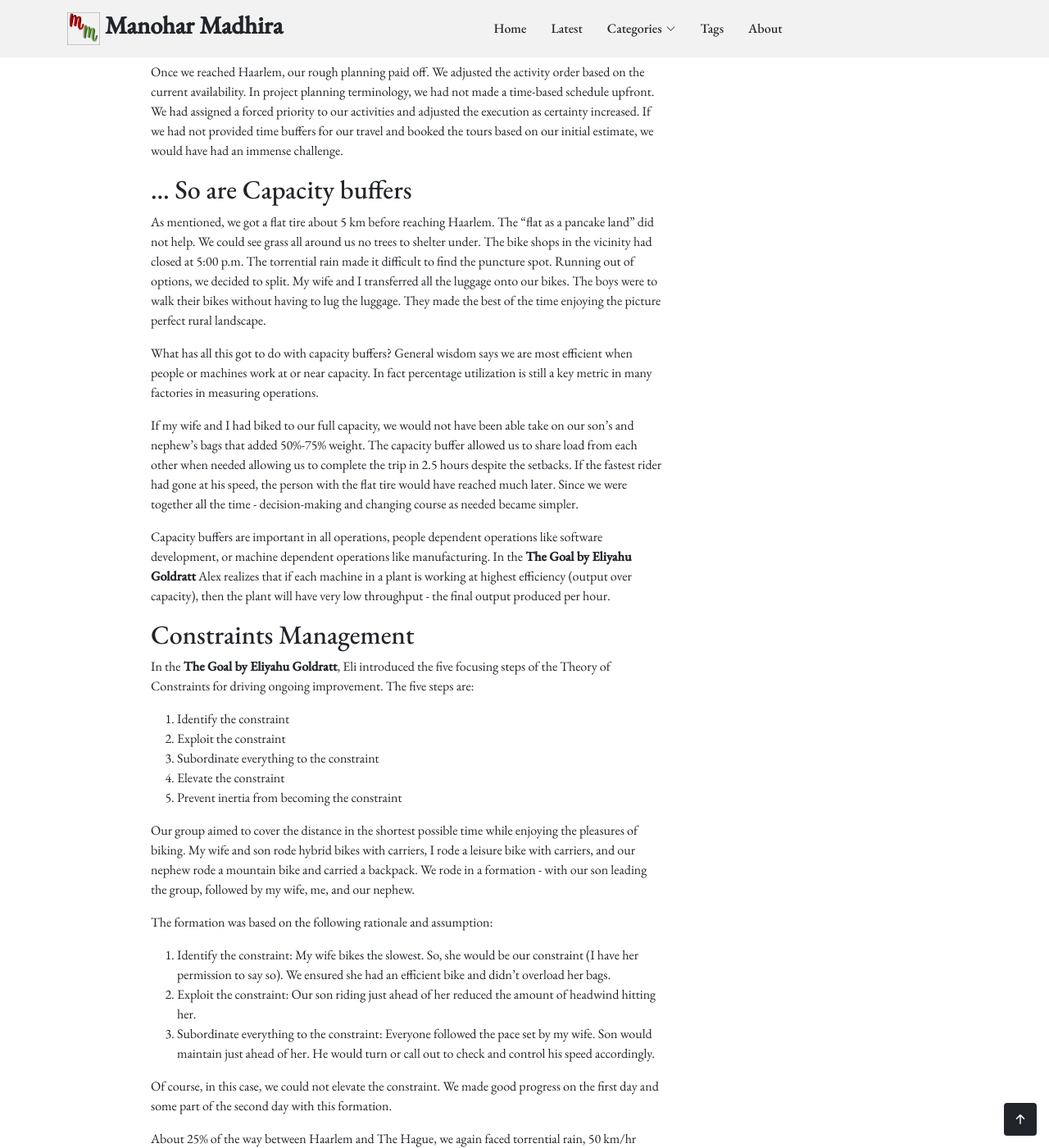
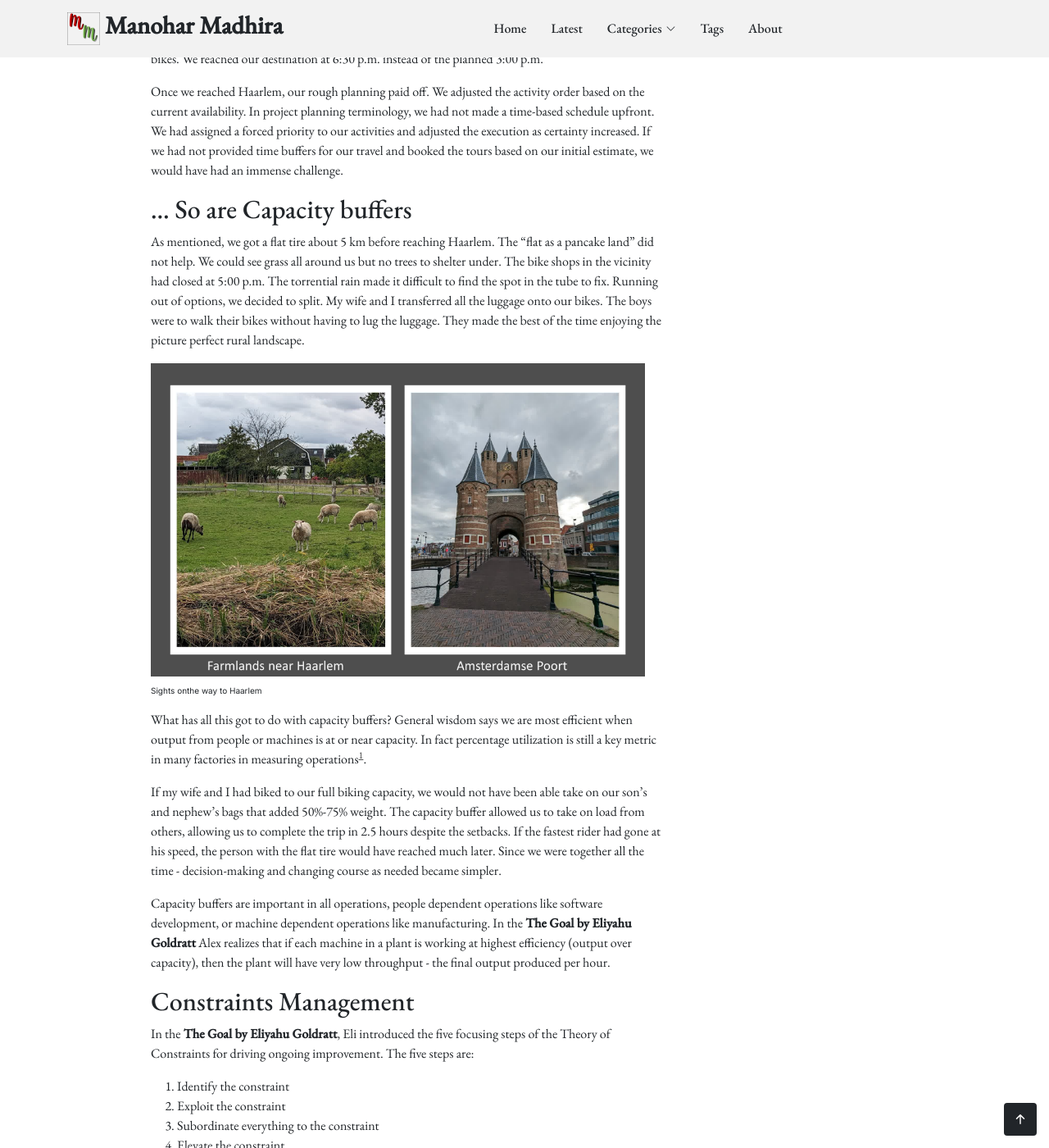
Before and after one commit to manoharmadhira/manoharmadhira.github.io, a Jekyll site: the page built from business/_posts/2023-08-27-five-lessons-from-long-distance-biking-to-improve-operations.md, in a window 1280 px wide and 1400 px high, scrolled down 3039 px. Shown: the whole window at 82% size. Built offline with Jekyll 4.4.1, drawn with Linux system fonts in a browser that asks for light colours; nearby versions of some CDN libraries; some web fonts are replaced; some of the changed text lies outside the part shown.

Commit message:
Fixed errors and added images

```diff
--- a/business/_posts/2023-08-27-five-lessons-from-long-distance-biking-to-improve-operations.md
+++ b/business/_posts/2023-08-27-five-lessons-from-long-distance-biking-to-improve-operations.md
@@ -28,7 +28,7 @@
 By applying the learnings from the Theory of Constraints both during planning and execution, we were able to make the most of the trip. In this blog, I will share the application, learning, and how to transfer these to product development, project execution, and leadership actions.
 
 ## Time buffers are important ...
-While planning our stay in Haarlem, we decided on the most critical sites to visit and the activities to do. However, we did not make a time-based schedule. This approach allowed us to enjoy the beautiful rustic Haarlem. Sorry, I am getting ahead of myself. Let me rewind and describe our ride.
+Our first stop was Haarlem. While planning our stay in Haarlem, we decided on the most critical sites to visit and the activities to do. However, we did not make a time-based schedule. This approach allowed us to enjoy the beautiful rustic Haarlem. Sorry, I am getting ahead of myself. Let me rewind and describe our ride.
 
 We started our bike ride from Amsterdam on the first day at 1:00 p.m. Amsterdam to Haalem was the shortest of our rides, only 26 km. We estimated a leisurely two-hour ride after discounting our biking speeds to account for the load and stops. After picking up our rental bikes, we rode 2 km to Amsterdam Centraal and saw the amazing under canal bike parking garage. The Netherlands is genuinely the biking capital of the world.
 
@@ -41,12 +41,13 @@
 Once we reached Haarlem, our rough planning paid off. We adjusted the activity order based on the current availability. In project planning terminology, we had not made a time-based schedule upfront. We had assigned a forced priority to our activities and adjusted the execution as certainty increased. If we had not provided time buffers for our travel and booked the tours based on our initial estimate, we would have had an immense challenge.
 
 ## ... So are Capacity buffers
-As mentioned, we got a flat tire about 5 km before reaching Haarlem. The "flat as a pancake land" did not help. We could see grass all around us no trees to shelter under. The bike shops in the vicinity had closed at 5:00 p.m. The torrential rain made it difficult to find the puncture spot. Running out of options, we decided to split. My wife and I transferred all the luggage onto our bikes. The boys were to walk their bikes without having to lug the luggage. They made the best of the time enjoying the picture perfect rural landscape.
+As mentioned, we got a flat tire about 5 km before reaching Haarlem. The "flat as a pancake land" did not help. We could see grass all around us but no trees to shelter under. The bike shops in the vicinity had closed at 5:00 p.m. The torrential rain made it difficult to find the spot in the tube to fix. Running out of options, we decided to split. My wife and I transferred all the luggage onto our bikes. The boys were to walk their bikes without having to lug the luggage. They made the best of the time enjoying the picture perfect rural landscape.
 
+{% include show-image.html src="/assets/img/blog/bike_lessons_haarlem.jpg" caption="Sights onthe way to Haarlem" alt="One image of sheep in a field and an image of Amsterdam Port at Haarlem" %}
 
-What has all this got to do with capacity buffers? General wisdom says we are most efficient when people or machines work at or near capacity. In fact percentage utilization is still a key metric in many factories in measuring operations.
+What has all this got to do with capacity buffers? General wisdom says we are most efficient when output from people or machines is at or near capacity. In fact percentage utilization is still a key metric in many factories in measuring operations<sup id="notes1-ref">[1](#notes1)</sup>.
 
-If my wife and I had biked to our full capacity, we would not have been able take on our son's and nephew's bags that added 50%-75% weight. The capacity buffer allowed us to share load from each other when needed allowing us to complete the trip in 2.5 hours despite the setbacks. If the fastest rider had gone at his speed, the person with the flat tire would have reached much later. Since we were together all the time - decision-making and changing course as needed became simpler.
+If my wife and I had biked to our full biking capacity, we would not have been able take on our son's and nephew's bags that added 50%-75% weight. The capacity buffer allowed us to take on load from others, allowing us to complete the trip in 2.5 hours despite the setbacks. If the fastest rider had gone at his speed, the person with the flat tire would have reached much later. Since we were together all the time - decision-making and changing course as needed became simpler.
 
 Capacity buffers are important in all operations, people dependent operations like software development, or machine dependent operations like manufacturing. In the **The Goal by Eliyahu Goldratt** Alex realizes that if each machine in a plant is working at highest efficiency (output over capacity), then the plant will have very low throughput - the final output produced per hour.
 
@@ -71,9 +72,9 @@
 
 About 25% of the way between Haarlem and The Hague, we again faced torrential rain, 50 km/hr headwind, and some "hills". I say "hills" in quotes, because Seattlelites will laugh at 600 ft elevation gain over 30 km to be called hills. However, with the trifecta, the elevation gain, the headwind and the rain, these hills felt like mountains.
 
-{% include show-image.html src="/assets/img/blog/bike_lessons_facingthewind.jpg" caption="Fighting the wind" alt="Image of author fighting the wind" %}
+{% include show-image.html src="/assets/img/blog/bike_lessons_facingthewind.jpg" caption="The new constraint, fighting the wind" alt="Image of new constraint (me) fighting the wind" %}
 
-The more I tried to fight the trifecta, the more I fell further behind. The distance between my wife and me kept on increasing. I failed to acknowledge and accept that I was now the constraint. As we do in every insane decision, I justified why I was riding the leisure bike loaded with heavy items and not given to my son who clearly has highest capacity buffer. I had erred while reserving three hybrid bikes, so I was responsible for getting the leisure bike instead of a hybrid<sup>[1](#notes)</sup>.  I also had a lot more capacity than my wife. So, indeed, I could carry the extra load. Due to my ego and faulty assumptions, we lost valuable time.
+The more I tried to fight the trifecta, the more I fell further behind. The distance between my wife and me kept on increasing. I failed to acknowledge and accept that I was now the constraint. As we do in every insane decision, I justified why I was riding the leisure bike<sup id="notes2-ref">[2](#notes2)</sup> loaded with heavy items and not given to my son who clearly has highest capacity buffer. I had erred while reserving three hybrid bikes, so I was responsible for getting the leisure bike instead of a hybrid<sup id="notes3-ref">[3](#notes3)</sup>.  I also had a lot more capacity than my wife. So, indeed, I could carry the extra load. Due to my ego and faulty assumptions, we lost valuable time.
 
 I had let inertia set in and refused to acknowledge that the constraint had changed. After covering 30 km in three hours, I conceded and agreed to elevate the new constraint (me). I asked our son to take over the leisure bike for the last 16 km. The hybrid bicycle improved my speed, and we covered the final 16 km in less than one hour.
 
@@ -85,6 +86,8 @@
 
 ### Checking for direction.
 The Netherlands has an excellent system for bike routes. The [numbered cycle network](https://holland-cycling.com/tips-and-info/finding-your-way/numbered-cycle-network) is a grid of bicycle-friendly routes connected by numbers. The numbers are called *knooppunten* or junction points. Each path has signs indicating the way to the next junction. This simple system is very effective. You don't need GPS or a map. Just list the junction numbers for your desired route and follow the signs.
+
+{% include show-image.html src="/assets/img/blog/bike_lessons_knooppunten_fiets.jpg" caption="Junction point network near Haarlem. Image from www.fietsknoop.nl route planning app" alt="Image of Junction point network" %}
 
 Sometimes, the junction sign may be missing. Sometimes, a tree or branch could block the sign. Occasionally, one of us might have misread the sign. So every time one of us doubted, we would pause, discuss, and sometimes go back to check or use GPS to try and get back on route.
 
@@ -111,4 +114,8 @@
 Thank you to my wife, son, and nephew for a wonderful, memorable trip. In my life I have been fortunate to be constantly supported by family, friends, colleagues, and mentors who have been my tailwinds.
 
 ## Notes:
-<a name="note1">1</a>: For those new to biking, leisure bikes are heavier. They have just seven gears, compared to 21 to 27 gears in a hybrid or mountain bike. These bikes also set the posture for short-distance rides rather than long-distance rides. Thus, leisure bikes are best suited for short city rides, but fail to perform on a long-distance rides.
+<span id="notes1">[1](#notes1-ref)<span>: Traditionally, efficiency is defined as output over capacity without regard to the goal. The proper definition of efficiency would be the number of goal units each part produces. Eli Goldratt highlighted this issue in the "The Goal." Today, many organizations have implemented other measures - e.g. software has moved away from lines of code as output to business value delivered as suggested by  [SAFe](https://www.scaledagileframework.com). Yet, the practice is still in place. A few years ago, a company I was helping, had more than five years of forecast in on-hand inventory. For an interesting read on measuring productivity, I recommend   [Measuring developer productivity? A response to McKinsey](https://newsletter.pragmaticengineer.com/p/measuring-developer-productivity#:~:text=Two%20weeks%20ago%2C%20McKinsey%20published%20the%20article%20%E2%80%9CYes%2C,extend%20the%20roll%20out%20of%20the%20custom%20approach.) from Kent Beck and Gergely Orosz and the original [Yes, you can measure software developer productivity](https://www.mckinsey.com/industries/technology-media-and-telecommunications/our-insights/yes-you-can-measure-software-developer-productivity)
+
+<span id="notes2">[2](#notes2-ref)</span>: For those new to biking, leisure bikes are heavier. They have just seven gears, compared to 21 to 27 gears in a hybrid or mountain bike. These bikes also set the posture for short-distance rides rather than long-distance rides. Thus, leisure bikes are best suited for short city rides, but fail to perform on a long-distance rides.
+
+<span id="notes3">[3](#notes3-ref)</span>: Here is the backstory on why I felt I was responsible. Our son had an uncertain film shooting schedule. He had indicated two weeks before the trip that he could join us, but he cannot confirm. However, I waited till about two days before the trip to ask for a third hybrid bike. The rental agency said they could confirm three bicycles but couldn't ensure the third one would be a hybrid. In hindsight, I should have reserved three hybrid bikes and cancelled one - rather than wait until our son confirmed. In business operations, we frequently make this mistake when dealing with uncertainty. E.g. scheduling a meeting after we have got all the material ready. When dealing with dependent teams, scheduling as early as possible is much better.
```
Also changed, not shown: other parts of business/_posts/2023-08-27-five-lessons-from-long-distance-biking-to-improve-operations.md (+1 -1 lines), assets/img/blog/bike_lessons_facingthewind.jpg, assets/img/blog/bike_lessons_haarlem.jpg (added), assets/img/blog/bike_lessons_knooppunten_fiets.jpg (added), 1 other file.
